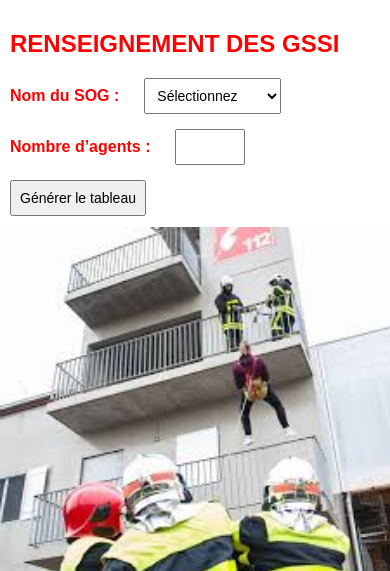
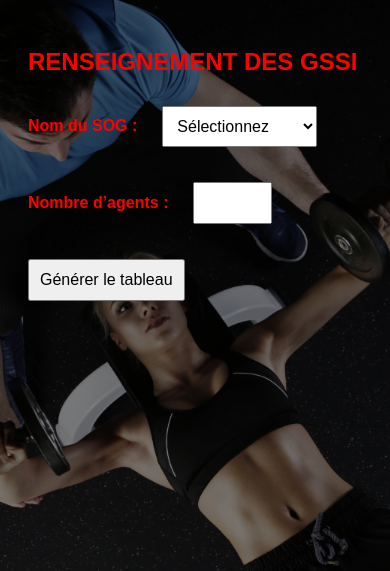
Before and after one commit to loupau28/icp-app, a Flask app: template templates/Renseignement GSSI.html in a window 390 px wide. Shown: the top 571 px of the page. Run offline with Flask 3, Linux system fonts and the light colour scheme; the template is opened without the code that fills it, so the values that code supplies are empty; some libraries are stand-ins or nearby versions.

Commit message:
grosse maj final v3

```diff
--- a/templates/Renseignement GSSI.html
+++ b/templates/Renseignement GSSI.html
@@ -4,46 +4,51 @@
   <meta charset="UTF-8" />
   <meta name="viewport" content="width=device-width, initial-scale=1.0">
   <title>GSSI</title>
-  <style>
+   <style>
     body {
       font-family: Arial, sans-serif;
-      background: url('/static/fond2.png') no-repeat center center fixed;
+      background: url('/static/FOND.png') no-repeat center center fixed;
       background-size: cover;
       padding: 20px;
       color: red;
-      margin: 0;
     }
-
-    h2 { margin-bottom: 20px; }
-
-    /* Ajustements pour petits écrans */
-    @media (max-width: 768px) {
-      body { background-size: contain; padding: 10px; }
-      table { font-size: 14px; }
-      input, button, select { font-size: 14px; padding: 8px; }
-    }
-
-    label { font-weight: bold; margin-right: 10px; }
-
-    /* Table et cellules */
     table {
       border-collapse: collapse;
       margin-top: 20px;
       width: 100%;
-      min-width: 800px; /* pour scroll horizontal sur petits écrans */
+      min-width: 700px;
     }
     th, td {
       border: 2px solid black;
       padding: 10px;
       text-align: center;
     }
-    td { background-color: #f2f2f2; }
-    td[contenteditable="true"] { background-color: #fff; }
-
-    /* Conteneur scroll */
-    #tableau-container { overflow-x: auto; }
-
-    #send-button { display: none; margin-top: 20px; }
+    td {
+      background-color: #f2f2f2;
+    }
+    td[contenteditable="true"] {
+      background-color: #fff;
+      direction: ltr;        /* sens d'écriture gauche → droite */
+      unicode-bidi: plaintext; /* corrige les inversions possibles */
+      text-align: left;      /* alignement du texte à gauche */
+    }
+    input, button, select {
+      margin: 10px 0;
+      padding: 10px;
+      font-size: 16px;
+    }
+    label {
+      font-weight: bold;
+      margin-right: 10px;
+    }
+    #tableau-container {
+      width: 100%;
+      overflow-x: auto;
+    }
+    #send-button {
+      display: none;
+      margin-top: 20px;
+    }
   </style>
 </head>
 <body>
--- a/templates/Renseignement ICP.html
+++ b/templates/Renseignement ICP.html
@@ -4,7 +4,7 @@
   <meta charset="UTF-8" />
   <meta name="viewport" content="width=device-width, initial-scale=1.0">
   <title>ICP</title>
-  <style>
+   <style>
     body {
       font-family: Arial, sans-serif;
       background: url('/static/FOND.png') no-repeat center center fixed;
@@ -28,6 +28,9 @@
     }
     td[contenteditable="true"] {
       background-color: #fff;
+      direction: ltr;        /* sens d'écriture gauche → droite */
+      unicode-bidi: plaintext; /* corrige les inversions possibles */
+      text-align: left;      /* alignement du texte à gauche */
     }
     input, button, select {
       margin: 10px 0;
```
Also changed, not shown: templates/Consultage.html (+7 -4 lines), templates/ConsultageGSSI.html (+6 -1 lines).
